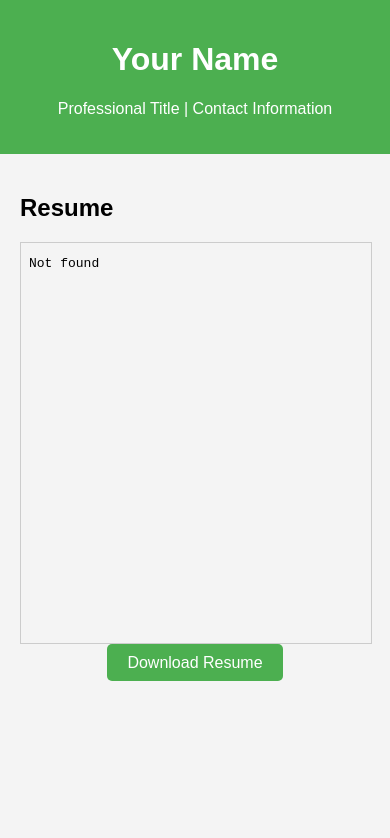
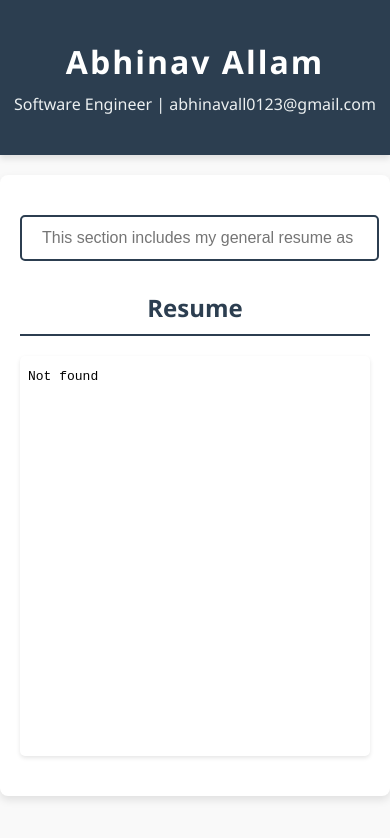
Before and after one commit to kineticdirt/personal_portfolio, a plain HTML site: page index.html in a window 390 px wide. Drawn offline with Linux system fonts and the light colour scheme.

Commit message:
Added CSS stylesheet

```diff
--- a/index.html
+++ b/index.html
@@ -4,72 +4,28 @@
     <meta charset="UTF-8">
     <meta name="viewport" content="width=device-width, initial-scale=1.0">
     <title>Your Name - Resume</title>
-    <style>
-        body {
-            font-family: Arial, sans-serif;
-            margin: 0;
-            padding: 0;
-            background-color: #f4f4f4;
-        }
-        header {
-            background-color: #4CAF50;
-            color: white;
-            padding: 20px 0;
-            text-align: center;
-        }
-        .container {
-            padding: 20px;
-            max-width: 1200px;
-            margin: auto;
-        }
-        .pdf-container {
-            width: 100%;
-            height: 800px;
-            border: 1px solid #ccc;
-        }
-        .download-link {
-            text-align: center;
-            margin-top: 10px;
-        }
-        .download-link a {
-            background-color: #4CAF50;
-            color: white;
-            padding: 10px 20px;
-            text-decoration: none;
-            border-radius: 5px;
-        }
-        .download-link a:hover {
-            background-color: #45a049;
-        }
-        @media (max-width: 768px) {
-            .pdf-container {
-                height: 600px;
-            }
-        }
-        @media (max-width: 480px) {
-            .pdf-container {
-                height: 400px;
-            }
-        }
-    </style>
+    <link href="https://fonts.googleapis.com/css2?family=Roboto:wght@400;700&display=swap" rel="stylesheet">
+
+    <!-- Link to External CSS -->
+    <link rel="stylesheet" href="styles.css">
 </head>
 <body>
     <header>
-        <h1>Your Name</h1>
-        <p>Professional Title | Contact Information</p>
+        <h1>Abhinav Allam</h1>
+        <p>Software Engineer | abhinavall0123@gmail.com </p>
     </header>
 
     <div class="container">
+        <div class="text-box">
+            <input type="text" placeholder="This section includes my general resume as a way to properly">
+        </div>
         <h2>Resume</h2>
         <div class="pdf-container">
-            <iframe src="Resume_AI_ML.pdf" width="100%" height="100%" style="border: none;">
+            <iframe src="Resume_AI_ML.pdf">
                 This browser does not support PDFs. Please download the resume to view it:
                 <a href="Resume_AI_ML.pdf">Download Resume</a>.
             </iframe>
         </div>
-        <div class="download-link">
-            <a href="Resume_AI_ML.pdf" download>Download Resume</a>
-        </div>
     </div>
 </body>
 </html>
--- /dev/null
+++ b/styles.css
@@ -0,0 +1,114 @@
+/* General Styles */
+body {
+    font-family: 'Segoe UI', Tahoma, Geneva, Verdana, sans-serif;
+    margin: 0;
+    padding: 0;
+    background-color: #f9f9f9;
+    color: #333;
+}
+
+/* Header Styles */
+header {
+    background-color: #2c3e50;
+    color: white;
+    padding: 40px 0;
+    text-align: center;
+    box-shadow: 0 4px 6px rgba(0, 0, 0, 0.1);
+}
+
+header h1 {
+    margin: 0;
+    font-size: 2.5em;
+    letter-spacing: 2px;
+}
+
+header p {
+    margin: 10px 0 0;
+    font-size: 1.2em;
+    color: #ecf0f1;
+}
+
+/* Container Styles */
+.container {
+    padding: 40px 20px;
+    max-width: 1200px;
+    margin: 20px auto;
+    background-color: white;
+    box-shadow: 0 4px 8px rgba(0, 0, 0, 0.1);
+    border-radius: 8px;
+}
+
+/* Text Box Styles */
+.text-box {
+    margin-bottom: 30px;
+    text-align: center;
+}
+
+.text-box input {
+    width: 70%;
+    max-width: 600px;
+    padding: 12px 20px;
+    font-size: 16px;
+    border: 2px solid #2c3e50;
+    border-radius: 5px;
+    transition: border-color 0.3s ease;
+}
+
+.text-box input:focus {
+    border-color: #2980b9;
+    outline: none;
+}
+
+/* Resume Section Styles */
+h2 {
+    border-bottom: 2px solid #2c3e50;
+    padding-bottom: 10px;
+    margin-bottom: 20px;
+    color: #2c3e50;
+    font-size: 2em;
+    text-align: center;
+}
+
+.pdf-container {
+    width: 100%;
+    height: 800px;
+    border: none;
+    border-radius: 5px;
+    overflow: hidden;
+    box-shadow: 0 2px 4px rgba(0, 0, 0, 0.1);
+}
+
+.pdf-container iframe {
+    width: 100%;
+    height: 100%;
+    border: none;
+}
+
+/* Responsive Styles */
+@media (max-width: 768px) {
+    .pdf-container {
+        height: 600px;
+    }
+}
+
+@media (max-width: 480px) {
+    .pdf-container {
+        height: 400px;
+    }
+
+    .text-box input {
+        width: 90%;
+    }
+
+    header h1 {
+        font-size: 2em;
+    }
+
+    header p {
+        font-size: 1em;
+    }
+
+    h2 {
+        font-size: 1.5em;
+    }
+}
```
